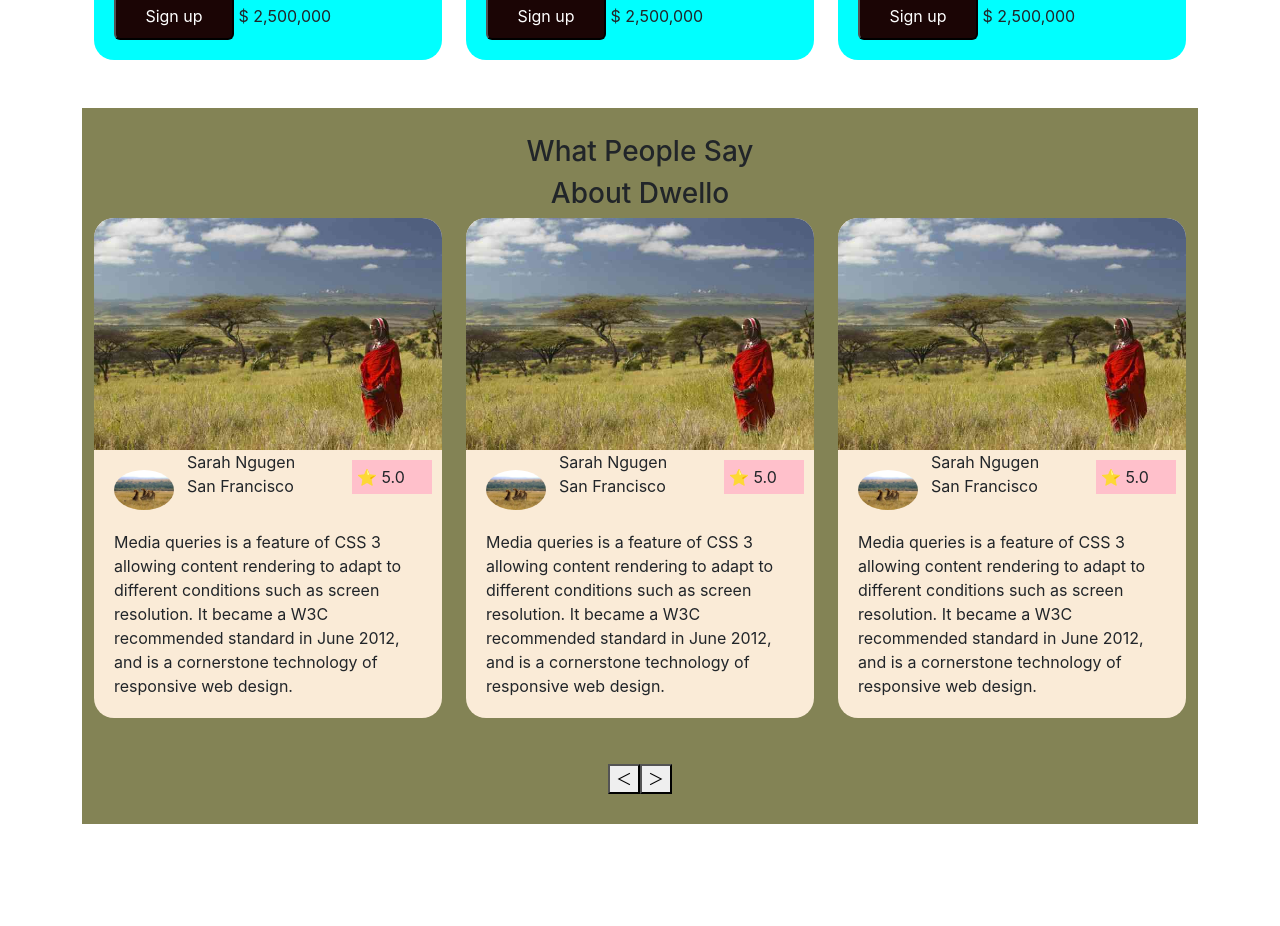
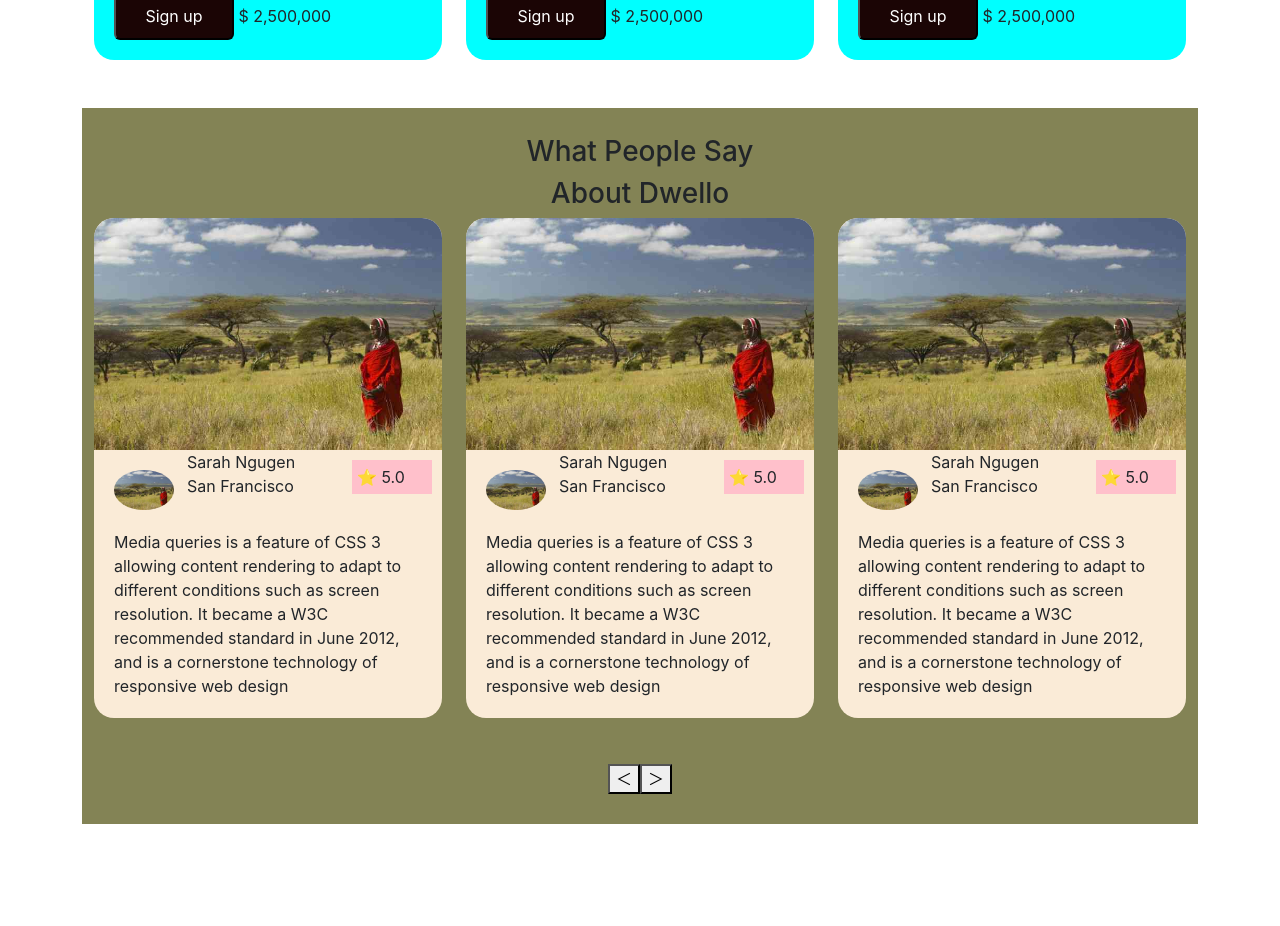
Before and after one commit to primehta17/project-startup, a React (Create React App) app in the folder frontend/: page / in a window 1280 px wide. Shown: the part 2143-3069 px from the top of the page. Built offline with nearby package versions, Linux system fonts and the light colour scheme.

Commit message:
map extended

```diff
--- a/frontend/src/Pages/About.js
+++ b/frontend/src/Pages/About.js
@@ -1,12 +1,52 @@
 import './About.css'
 function About(){
+    const aboutrecords=[
+        {"id":1,"content":" Media queries is a feature of CSS 3 allowing content rendering to adapt to different conditions such as screen resolution. It became a W3C recommended standard in June 2012, and is a cornerstone technology of responsive web design",
+            "image1":"one.jpg","image2":"two.jpg","title1":"Sarah Ngugen",
+            "title2":"San Francisco","star":"⭐️ 5.0"
+        },
+        {"id":1,"content":" Media queries is a feature of CSS 3 allowing content rendering to adapt to different conditions such as screen resolution. It became a W3C recommended standard in June 2012, and is a cornerstone technology of responsive web design",
+            "image1":"one.jpg","image2":"two.jpg","title1":"Sarah Ngugen",
+            "title2":"San Francisco","star":"⭐️ 5.0"
+        },
+        {"id":1,"content":" Media queries is a feature of CSS 3 allowing content rendering to adapt to different conditions such as screen resolution. It became a W3C recommended standard in June 2012, and is a cornerstone technology of responsive web design",
+            "image1":"one.jpg","image2":"two.jpg","title1":"Sarah Ngugen",
+            "title2":"San Francisco","star":"⭐️ 5.0"
+        }
+    ]
    return (
     <>
     <div className="container mt-5 about">
         <div className="row">
             <h3 className="center">What People Say</h3>
             <h3 className="center">About Dwello</h3>
-            <div className="col-md-4">
+            {aboutrecords.map((record)=>{
+                 return(
+                   <div className="col-md-4">
+                <div className="aboutcard">
+                    <img className="aboutcardimg" src={record.image1} />
+                    <div className="row">
+                        <div className="col-md-3">
+                             <img className="aboutprofile"
+                             src={`./${record.image1}`} />
+                        </div>
+                        <div className="col-md-5">
+                            <span>{record.title1}</span><br />
+                            <span>{record.title2}</span>
+                        </div>
+                        <div className="col-md-4">
+                            <p className="profilestar">{record.star}</p>
+                        </div>
+                    </div>
+                    <p className="aboutpara">
+                       {record.content}
+                    </p>
+                </div>
+            </div>
+                )
+
+             })}
+            {/* <div className="col-md-4">
                 <div className="aboutcard">
                     <img className="aboutcardimg" src="./one.jpg" />
                     <div className="row">
@@ -45,27 +85,7 @@
                         Media queries is a feature of CSS 3 allowing content rendering to adapt to different conditions such as screen resolution. It became a W3C recommended standard in June 2012, and is a cornerstone technology of responsive web design.
                     </p>
                 </div>
-            </div>
-            <div className="col-md-4">
-                <div className="aboutcard">
-                    <img className="aboutcardimg" src="./one.jpg" />
-                    <div className="row">
-                        <div className="col-md-3">
-                             <img className="aboutprofile" src="./two.jpeg" />
-                        </div>
-                        <div className="col-md-5">
-                            <span>Sarah Ngugen</span><br />
-                            <span>San Francisco</span>
-                        </div>
-                        <div className="col-md-4">
-                            <p className="profilestar">⭐️ 5.0</p>
-                        </div>
-                    </div>
-                    <p className="aboutpara">
-                        Media queries is a feature of CSS 3 allowing content rendering to adapt to different conditions such as screen resolution. It became a W3C recommended standard in June 2012, and is a cornerstone technology of responsive web design.
-                    </p>
-                </div>
-            </div>
+            </div>   */}
             <div className="center arrows">
                 <span>
                     <button>＜</button>
--- a/frontend/src/Pages/Choose.js
+++ b/frontend/src/Pages/Choose.js
@@ -1,5 +1,19 @@
 import './Choose.css';
 function Choose(){
+    const chooserecord=[
+        {"id":1,"title":"Expert Guidance","icon":"📍",
+            "content":" Benefit from our team's seasoned expertise for a smooth buying experience"
+        },
+        {"id":1,"title":"Expert Guidance","icon":"📍",
+            "content":" Benefit from our team's seasoned expertise for a smooth buying experience"
+        },
+        {"id":1,"title":"Expert Guidance","icon":"📍",
+            "content":" Benefit from our team's seasoned expertise for a smooth buying experience"
+        },
+        {"id":1,"title":"Expert Guidance","icon":"📍",
+            "content":" Benefit from our team's seasoned expertise for a smooth buying experience"
+        }
+    ]
     return(
         <>
           <div className="container mt-5">
@@ -8,38 +22,15 @@
                 <br />
                 <p className="center">Elevating Your Home Buying with Experience, Intergrity,</p>
                 <p className="center">and Unmatched Personalized Service</p>
-                <div className="col-md-2 choosecard">
-                    <p><icon>📍</icon></p>
-                    <h5>Expert Guidance</h5>
-                    <p>
-                        Benefit from our team's seasoned expertise for
-                        a smooth buying experience
-                    </p>
-                </div>
-                <div className="col-md-2 choosecard">
-                    <p><icon>📍</icon></p>
-                    <h5>Expert Guidance</h5>
-                    <p>
-                        Benefit from our team's seasoned expertise for
-                        a smooth buying experience
-                    </p>
-                </div>
-                <div className="col-md-2 choosecard">
-                    <p><icon>📍</icon></p>
-                    <h5>Expert Guidance</h5>
-                    <p>
-                        Benefit from our team's seasoned expertise for
-                        a smooth buying experience
-                    </p>
-                </div>
-                <div className="col-md-2 choosecard">
-                    <p><icon>📍</icon></p>
-                    <h5>Expert Guidance</h5>
-                    <p>
-                        Benefit from our team's seasoned expertise for
-                        a smooth buying experience
-                    </p>
-                </div>
+               {chooserecord.map((record)=>{
+                return(
+                    <div className="col-md-2 choosecard">
+                        <p><icon>{record.icon}</icon></p>
+                        <h5>{record.title}</h5>
+                        <p>{record.content}</p>
+                    </div>
+                )
+               })}
               </div>
           </div>
         </>
--- a/frontend/src/Pages/Pricing.js
+++ b/frontend/src/Pages/Pricing.js
@@ -1,12 +1,36 @@
 import './Pricing.css';
 
 function Pricing() {
+  const pricingrecord=[
+    {"id":1,"content":"📍 San Francisco, California","room1":"🛌 4 rooms",
+      "room2":"📼 3,500 sq ft","rupees":"$ 2,500,000"
+    },
+    {"id":1,"content":"📍 San Francisco, California","room1":"🛌 4 rooms",
+      "room2":"📼 3,500 sq ft","rupees":"$ 2,500,000"
+    },
+    {"id":1,"content":"📍 San Francisco, California","room1":"🛌 4 rooms",
+      "room2":"📼 3,500 sq ft","rupees":"$ 2,500,000"
+    },
+  ]
   return (
     <>
     <div className="container mt-5">
       <h2 className="center">Our Popular Residency</h2>
       <div className="row">
-        <div className="col-md-4 col-sm-4 pricecard">
+        {pricingrecord.map((record)=>{
+          return(
+            <div className="col-md-4 col-sm-4 pricecard">
+            <img src="./six.jpg" />
+              <div className="pricebottom">
+                <p>{record.content}</p>
+                <p><span>{record.room1}</span>  <span> {record.room2}</span></p>
+                <button className="signup">Sign up </button><span> {record.rupees}</span>
+              </div>
+            </div>
+          )
+        })}
+
+        {/* <div className="col-md-4 col-sm-4 pricecard">
           <img src="./six.jpg" />
             <div className="pricebottom">
               <p>📍 San Francisco, California</p>
@@ -21,15 +45,7 @@
               <p>🛌 4 rooms     📼 3,500 sq ft</p>
               <button className="signup">Sign up </button><span> $ 2,500,000</span>
             </div>
-        </div>
-        <div className="col-md-4 col-sm-4 pricecard">
-          <img src="./six.jpg" />
-            <div className="pricebottom">
-              <p>📍 San Francisco, California</p>
-              <p>🛌 4 rooms     📼 3,500 sq ft</p>
-              <button className="signup">Sign up </button><span> $ 2,500,000</span>
-            </div>
-        </div>
+        </div> */}
       </div>
     </div>
     </>
```
